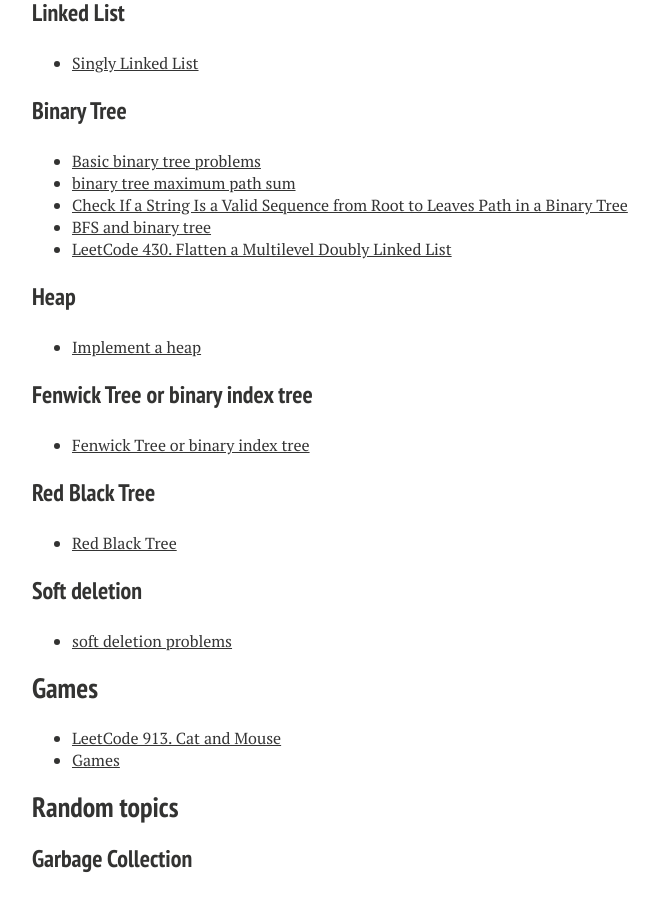
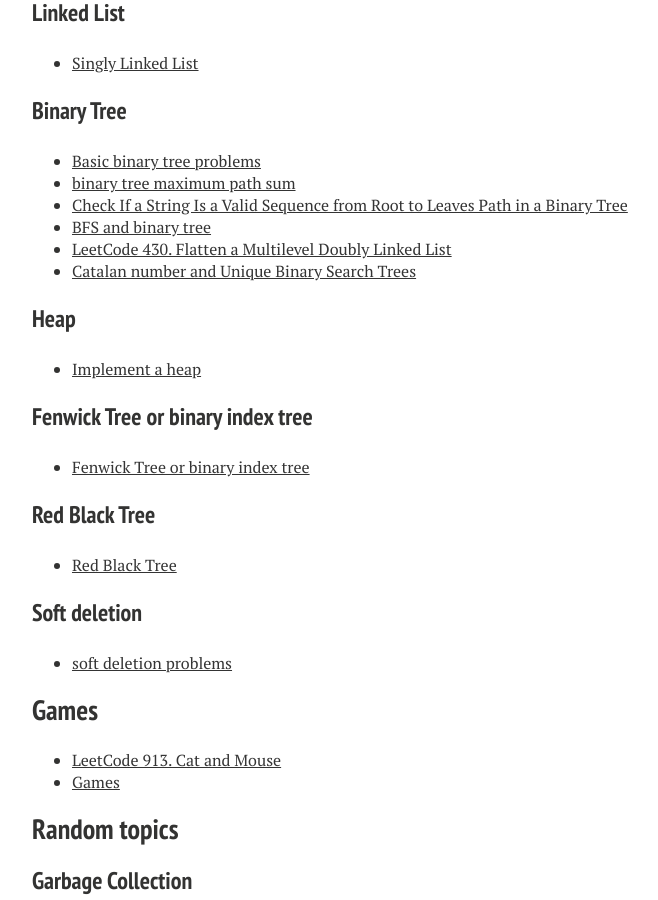
Before and after one commit to xiaokeshen/xiaokeshen.github.io, a Jekyll site: the page built from blog/index.md, in a window 1280 px wide and 900 px high, scrolled down 5212 px. Shown: the whole window, without its empty margins (288-946 px from the left). Built offline with Jekyll 4.4.1, drawn with Linux system fonts in a browser that asks for light colours; nearby versions of some CDN libraries.

Commit message:
add index

```diff
--- a/blog/index.md
+++ b/blog/index.md
@@ -184,6 +184,7 @@
 - [Check If a String Is a Valid Sequence from Root to Leaves Path in a Binary Tree](coding/data_structure/binary_tree/check_if_string_valid_in_binary_tree.md)
 - [BFS and binary tree](https://medium.com/@jim.morris.shen/bfs-and-binary-tree-ca67179a4921?source=friends_link&sk=1017218c16513c6b8d8b4deba188820f)
 - [LeetCode 430. Flatten a Multilevel Doubly Linked List](https://medium.com/@jim.morris.shen/leetcode-430-flatten-a-multilevel-doubly-linked-list-e09c71f965aa?source=friends_link&sk=4fbe612b8ee06332deebdebded8b8735)
+- [Catalan number and Unique Binary Search Trees](https://medium.com/@jim.morris.shen/catalan-number-and-unique-binary-search-trees-82a9d27d534c?source=friends_link&sk=3af4f4d588af05f96ef4368fcc2aa1d0)
 
 ### Heap
 - [Implement a heap](https://medium.com/@jim.morris.shen/implement-a-heap-b36ee24ea0cf?source=friends_link&sk=7253e64b1021a3b0bd351a396876a177)
```
